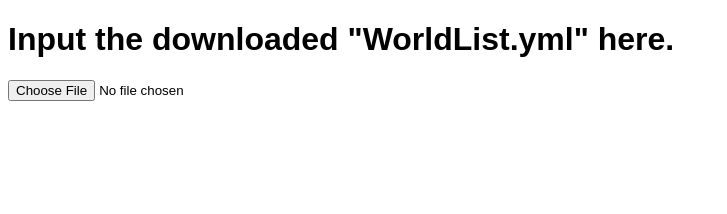
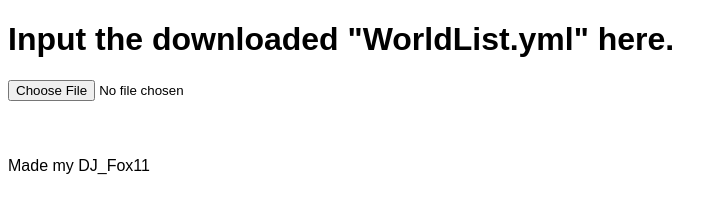
Before and after one commit to DJFox11/html-yml-reader, a plain HTML site: page index.html in a window 1280 px wide. Shown: the whole page, without its empty margins (0-727 px from the left). Drawn offline with Linux system fonts and the light colour scheme.

Commit message:
Update index.html

```diff
--- a/index.html
+++ b/index.html
@@ -49,6 +49,8 @@
     <h1>Input the downloaded "WorldList.yml" here.</h1>
     <input type="file" id="fileInput" accept=".yml">
     <div id="output"></div>
+
+    <p>Made my DJ_Fox11</p>
 
     <script>
         document.getElementById('fileInput').addEventListener('change', function (event) {
```
